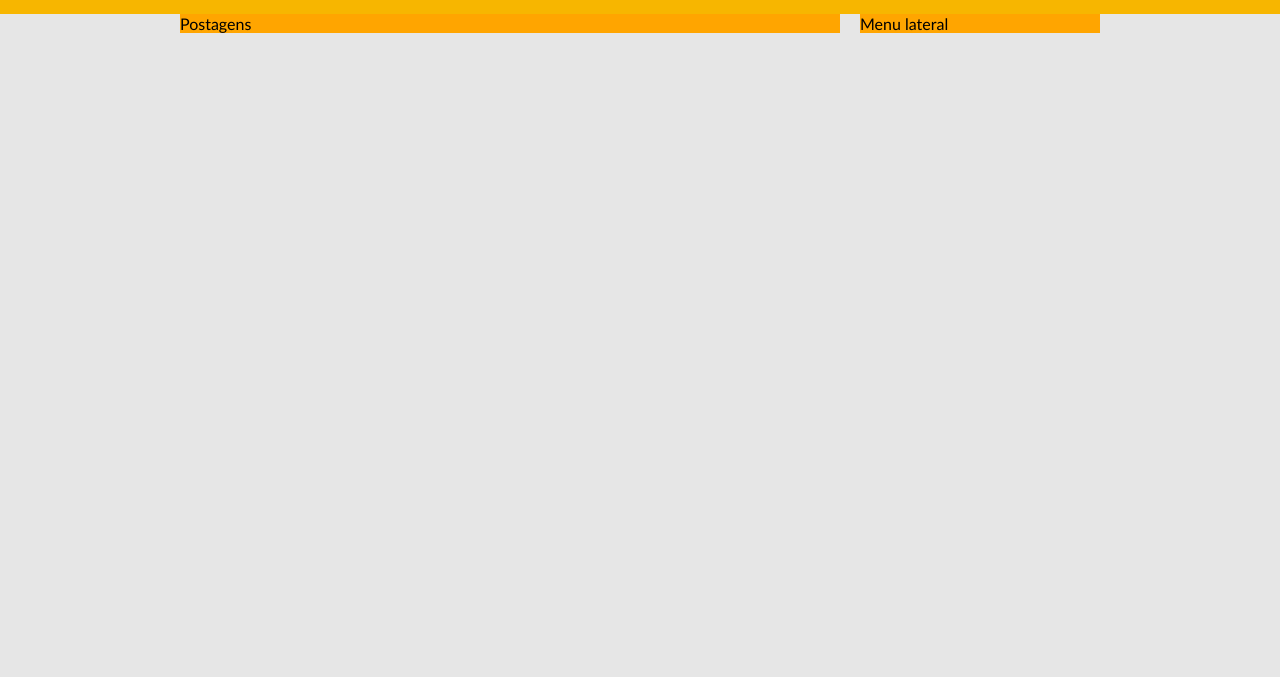
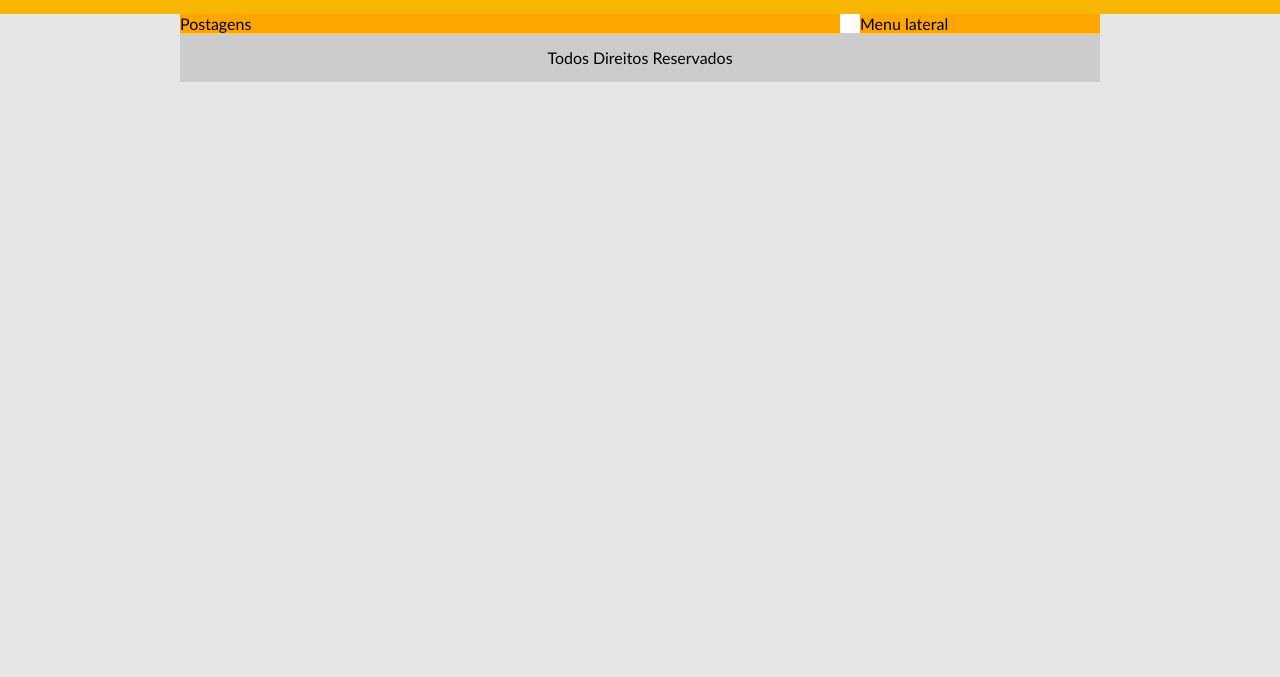
Before and after one commit to victor-manoel/Site-exemplo, a plain HTML site: page projeto-tecblog/index.html in a window 1280 px wide. Shown: the part 123-800 px from the top of the page. Drawn offline with Linux system fonts and the light colour scheme.

Commit message:
Criação do Rodapé

```diff
--- a/projeto-tecblog/css/estilo.css
+++ b/projeto-tecblog/css/estilo.css
@@ -45,6 +45,13 @@ body{
 	float: right;
 }
 
+#rodape{
+	clear: both;
+	text-align: center;
+	padding: 15px;
+	background: #CCC;
+}
+
 /*
 **** Formatações do menu ****
 */
--- a/projeto-tecblog/index.html
+++ b/projeto-tecblog/index.html
@@ -30,6 +30,9 @@
 			<div id="area-lateral">
 				Menu lateral
 			</div>
+			<div id="rodape">
+				Todos Direitos Reservados
+			</div>
 		</div>
 
 
```
